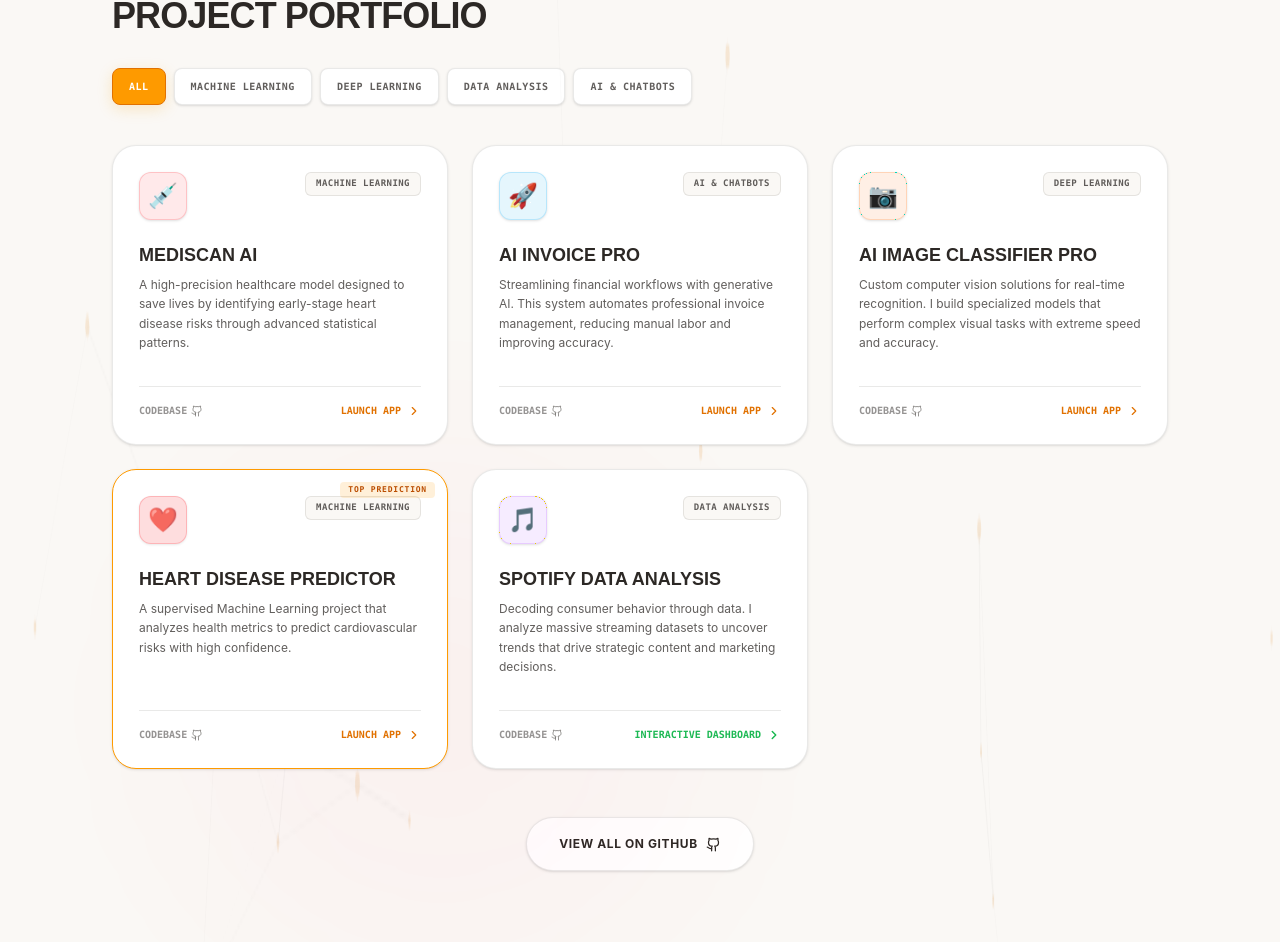
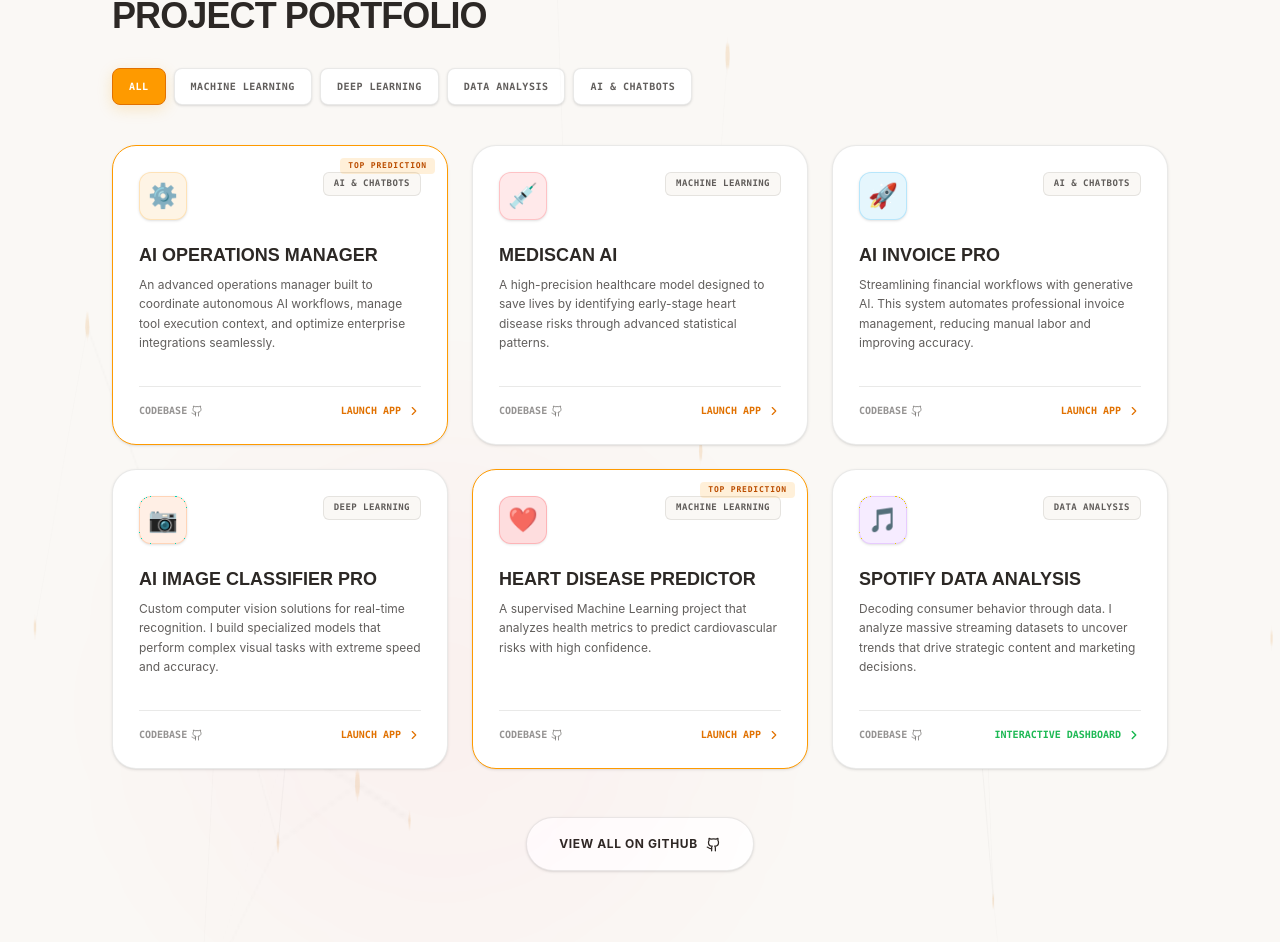
Before and after one commit to AnasKhan2310/Portfolio-website, a React (Vite) app: page / in a window 1280 px wide. Shown: the part 2626-3568 px from the top of the page. Built offline with nearby package versions, Linux system fonts and the light colour scheme.

Commit message:
feat: update portfolio with AI Operations Manager
Added the AI Operations Manager project to the experience section and updated project listings and README documentation.

```diff
--- a/src/App.tsx
+++ b/src/App.tsx
@@ -90,11 +90,12 @@ About Anas:
 - Background: AI Solutions Engineer focused on building AI-powered SaaS products, intelligent automation systems, and custom AI agents that solve real business problems.
 - Key skills: Python, FastAPI, LangChain, RAG Systems, n8n Automation, MCP, LLM Integration, Workflow Automation, API Development, Power BI, Dashboards.
 - Notable Projects:
-  1. Mediscan AI (healthcare screening model)
-  2. AI Invoice Pro (generative agent tool)
-  3. AI Image Classifier Pro (computer vision pipeline)
-  4. Heart Disease Predictor (extremely high confidence statistical model)
-  5. Spotify Data Analysis (business intelligence dashboard)
+  1. AI Operations Manager (autonomous orchestration pipeline with MCP integrations)
+  2. Mediscan AI (healthcare screening model)
+  3. AI Invoice Pro (generative agent tool)
+  4. AI Image Classifier Pro (computer vision pipeline)
+  5. Heart Disease Predictor (extremely high confidence statistical model)
+  6. Spotify Data Analysis (business intelligence dashboard)
 - Contact details: Email 'anaskhanz1980@gmail.com', Location 'Karachi, Pakistan', Phone '+92 311 2413824'.`;
 
   // Quick prompt suggestions
@@ -183,6 +184,21 @@ About Anas:
 
   // Projects list
   const projectsData = [
+    {
+      id: "ai-operations-manager",
+      title: "AI OPERATIONS MANAGER",
+      category: "AI & CHATBOTS" as const,
+      tag: "AI & CHATBOTS",
+      icon: (
+        <div className="h-12 w-12 rounded-xl bg-amber-500/10 border border-amber-500/20 flex items-center justify-center text-amber-500 text-2xl font-semibold shadow-sm shrink-0">
+          ⚙️
+        </div>
+      ),
+      description: "An advanced operations manager built to coordinate autonomous AI workflows, manage tool execution context, and optimize enterprise integrations seamlessly.",
+      githubUrl: "https://github.com/AnasKhan2310/AI-Operations-Manager",
+      liveDemoUrl: "https://ais-pre-ww4f45uamngffnxonvsnb5-307342142062.asia-east1.run.app/",
+      isHighlighted: true
+    },
     {
       id: "mediscan",
       title: "MEDISCAN AI",
```
Also changed, not shown: 1 other file (tests, documents, lock files or other folders).
